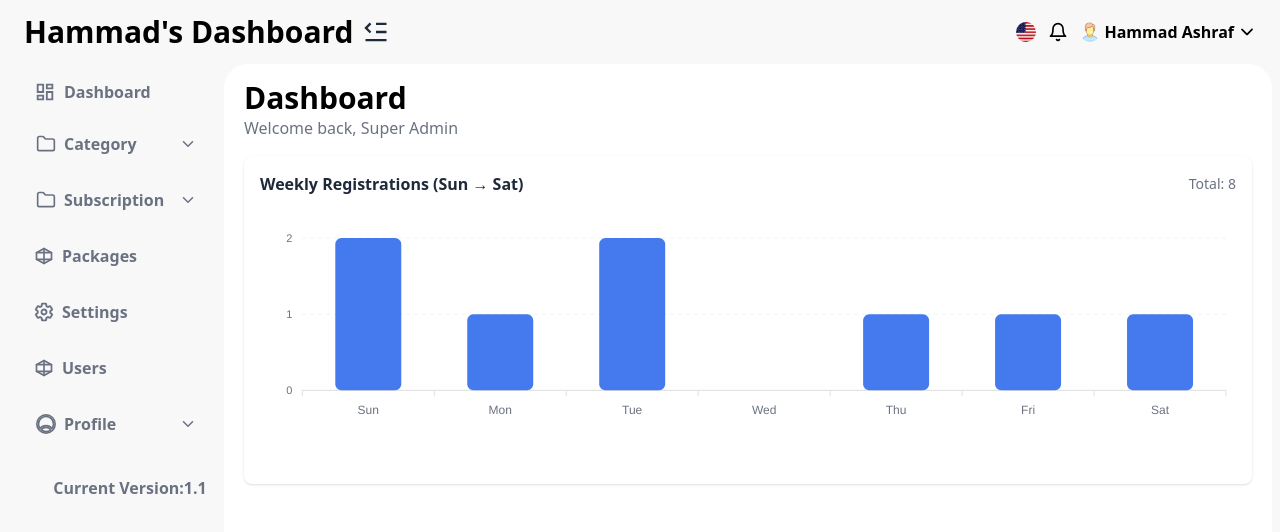
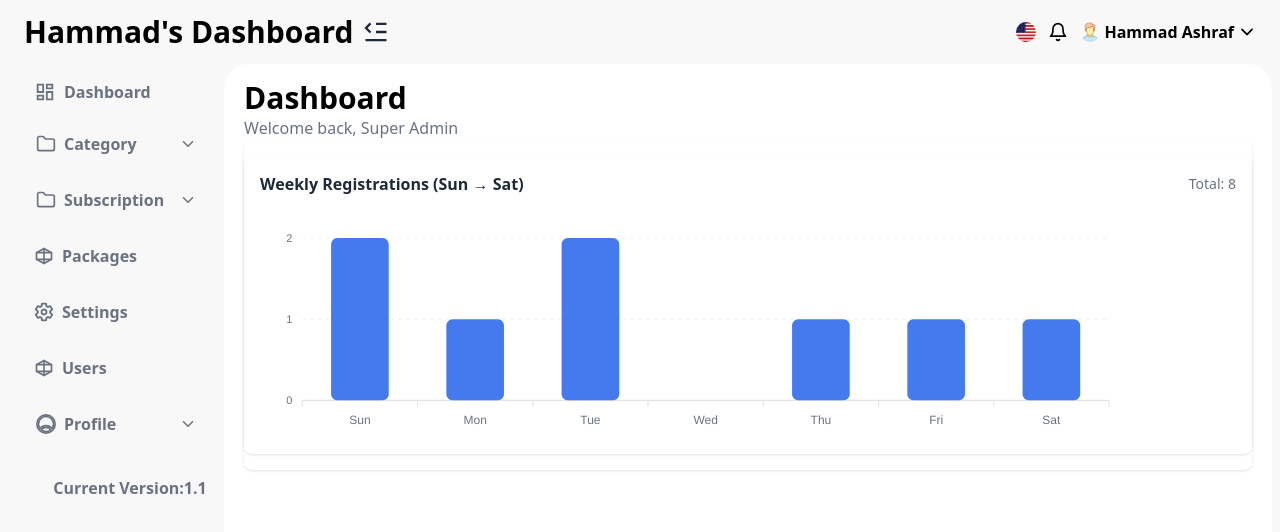
Before and after one commit to F20RSEEN1M01023H/Hammad-s-Dashboard, a React (Vite) app: page / in a window 1280 px wide. Shown: the top 532 px of the page. Built offline with nearby package versions, Linux system fonts and the light colour scheme.

Commit message:
Graph updates

```diff
--- a/src/components/dashboardContent/ApexChart.jsx
+++ b/src/components/dashboardContent/ApexChart.jsx
@@ -1,13 +1,7 @@
-import React, { useMemo } from "react";
+import React, { useMemo, useEffect, useState } from "react";
 import Chart from "react-apexcharts";
 
 const WEEK_DAYS = ["Sun", "Mon", "Tue", "Wed", "Thu", "Fri", "Sat"];
-
-function toDate(x) {
-  if (!x) return null;
-  if (x instanceof Date) return x;
-  return new Date(x);
-}
 
 function getWeekRangeContaining(date = new Date()) {
   const d = new Date(date);
@@ -22,36 +16,39 @@ function getWeekRangeContaining(date = new Date()) {
   return { sunday, saturday };
 }
 
-/**
- * props:
- *  - data: array of timestamps (string/number) OR objects having createdAt | timestamp
- *  - weekStartDate (optional): any Date/ISO that belongs to the week you want to visualize
- */
 export default function WeeklyRegistrationsBar({
   data = [],
   weekStartDate = null,
+  weekMode = "previous", // "previous" or "current"
 }) {
-  // Aggregate counts for each weekday (Sun..Sat)
+  // referenceDate is computed once in an effect — avoids calling Date.now() during render
+  const [referenceDate, setReferenceDate] = useState(null);
+
+  useEffect(() => {
+    if (weekStartDate) {
+      // safe to set directly because it's an external value, but still we can defer
+      setTimeout(() => setReferenceDate(new Date(weekStartDate)), 0);
+      return;
+    }
+
+    if (weekMode === "previous") {
+      const t = setTimeout(() => {
+        setReferenceDate(new Date(Date.now() - 24 * 60 * 60 * 1000));
+      }, 0);
+      return () => clearTimeout(t);
+    }
+
+    const t = setTimeout(() => setReferenceDate(new Date()), 0);
+    return () => clearTimeout(t);
+  }, [weekStartDate, weekMode]);
+
+  // If referenceDate not ready yet, render a placeholder (or zeros) — prevents using impure funcs in render
   const countsByDay = useMemo(() => {
     const counts = Array(7).fill(0);
+    if (!referenceDate) return counts;
     if (!data || !data.length) return counts;
 
-    // determine week range
-    let sunday, saturday;
-    if (weekStartDate) {
-      const s = toDate(weekStartDate);
-      const shift = s.getDay();
-      sunday = new Date(s);
-      sunday.setDate(s.getDate() - shift);
-      sunday.setHours(0, 0, 0, 0);
-      saturday = new Date(sunday);
-      saturday.setDate(sunday.getDate() + 6);
-      saturday.setHours(23, 59, 59, 999);
-    } else {
-      const r = getWeekRangeContaining(new Date());
-      sunday = r.sunday;
-      saturday = r.saturday;
-    }
+    const { sunday, saturday } = getWeekRangeContaining(referenceDate);
 
     const extractDate = (it) => {
       if (!it) return null;
@@ -69,35 +66,26 @@ export default function WeeklyRegistrationsBar({
       }
     }
     return counts;
-  }, [data, weekStartDate]);
+  }, [data, referenceDate]);
+
+  // ensure chart reflows after mount (helps when inside collapsing sidebar)
+  useEffect(() => {
+    const t = setTimeout(() => window.dispatchEvent(new Event("resize")), 320);
+    return () => clearTimeout(t);
+  }, []);
 
   const options = useMemo(() => {
     return {
-      chart: {
-        toolbar: { show: false },
-        animations: { enabled: true },
-      },
-      plotOptions: {
-        bar: {
-          borderRadius: 6,
-          columnWidth: "50%",
-        },
-      },
+      chart: { toolbar: { show: false }, animations: { enabled: true } },
+      plotOptions: { bar: { borderRadius: 6, columnWidth: "50%" } },
       xaxis: {
         categories: WEEK_DAYS,
         labels: { style: { colors: "#6b7280" } },
       },
-      yaxis: {
-        labels: { style: { colors: "#6b7280" } },
-        forceNiceScale: true,
-      },
+      yaxis: { labels: { style: { colors: "#6b7280" } }, forceNiceScale: true },
       dataLabels: { enabled: false },
-      tooltip: {
-        y: {
-          formatter: (v) => `${v} registrations`,
-        },
-      },
-      colors: ["#2563EB"], // Tailwind blue-600
+      tooltip: { y: { formatter: (v) => `${v} registrations` } },
+      colors: ["#2563EB"],
       grid: { strokeDashArray: 4, borderColor: "#eef2f7" },
     };
   }, []);
@@ -106,7 +94,6 @@ export default function WeeklyRegistrationsBar({
     () => [{ name: "Registrations", data: countsByDay }],
     [countsByDay]
   );
-
   const total = countsByDay.reduce((a, b) => a + b, 0);
 
   return (
@@ -118,8 +105,14 @@ export default function WeeklyRegistrationsBar({
         <div className="text-sm text-gray-500">Total: {total}</div>
       </div>
 
-      <div style={{ width: "100%", height: 260 }}>
-        <Chart options={options} series={series} type="bar" height={220} />
+      <div className="w-[88%]" style={{ height: "230px" }}>
+        <Chart
+          className=""
+          options={options}
+          series={series}
+          type="bar"
+          height={230}
+        />
       </div>
     </div>
   );
--- a/src/components/dashboardContent/Dashboard.jsx
+++ b/src/components/dashboardContent/Dashboard.jsx
@@ -15,13 +15,13 @@ const Dashboard = () => {
   ];
 
   return (
-    <div className="w-auto mx-2 max-w-10xl px-5 py-4 rounded-3xl bg-white h-screen">
+    <div className="w-auto mx-2 max-w-10xl px-5   py-4 rounded-3xl bg-white h-screen">
       <section>
         <h1 className="text-3xl font-semibold">Dashboard</h1>
         <p className="text-gray-500">Welcome back, Super Admin</p>
       </section>
-      <section className="py-4">
-        <ApexChart data={demoRegistrations} />
+      <section className="py-4   bg-white rounded-lg shadow ">
+        <ApexChart data={demoRegistrations} weekStartDate={"2025-11-16"} />
       </section>
     </div>
   );
--- a/src/components/sidebar/MainSidebar.jsx
+++ b/src/components/sidebar/MainSidebar.jsx
@@ -16,7 +16,11 @@ const MainSidebar = ({
         setIndexOpen={setIndexOpen}
       />
       {/* {Large Screens } */}
-      <SidebarLarge sidebarOpen={sidebarOpen} />
+      <SidebarLarge
+        sidebarOpen={sidebarOpen}
+        indexOpen={indexOpen}
+        setIndexOpen={setIndexOpen}
+      />
     </div>
   );
 };
--- a/src/components/sidebar/SidebarSmall.jsx
+++ b/src/components/sidebar/SidebarSmall.jsx
@@ -8,10 +8,10 @@ const SidebarSmall = ({
   setIndexOpen,
 }) => {
   return (
-    <div>
+    <div className="relative z-[9999]">
       {mobilesidebar && (
         <div
-          className={` fixed top-16 left-0   h-screen bg-[#f8f9f8] pt-5  lg:hidden ${
+          className={` fixed top-16 left-0  h-screen bg-[#f8f9f8] pt-5  lg:hidden ${
             mobilesidebar ? "translate-x-0" : "-translate-x-full"
           }`}
         >
```
